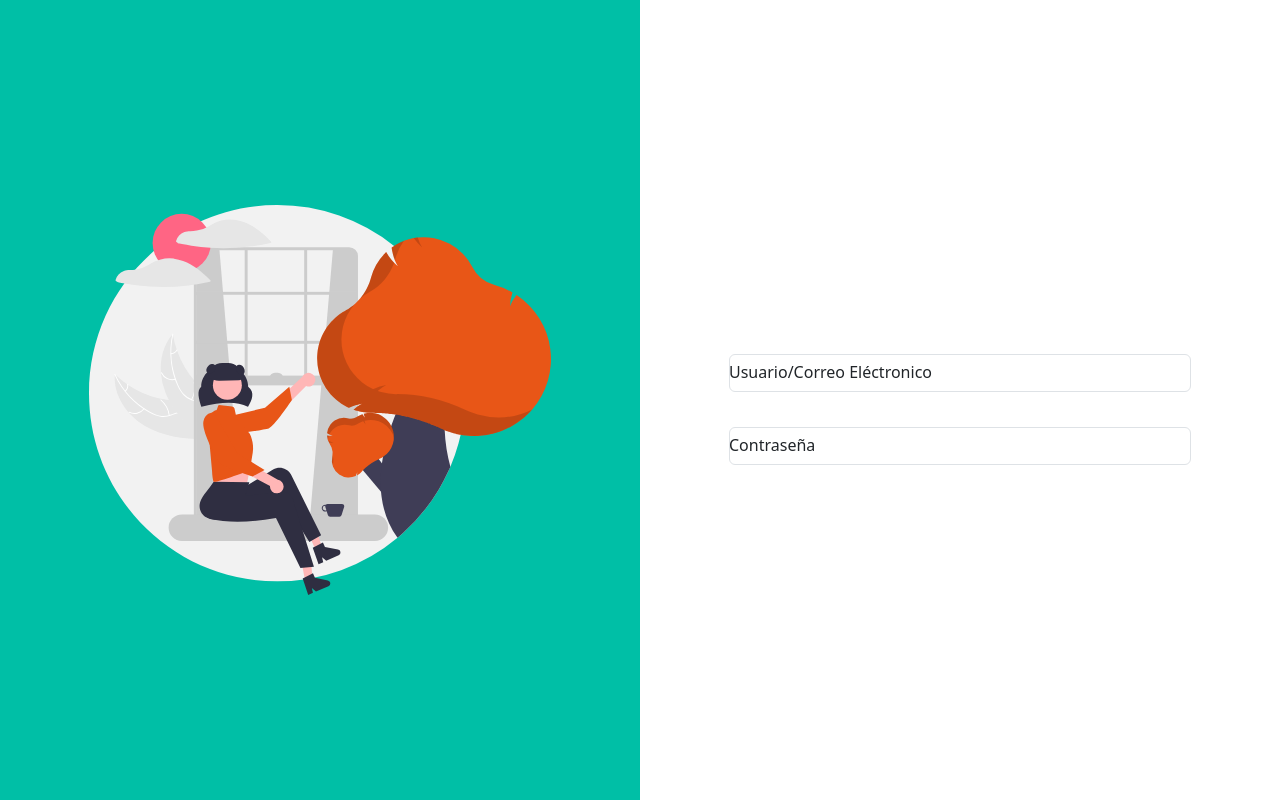
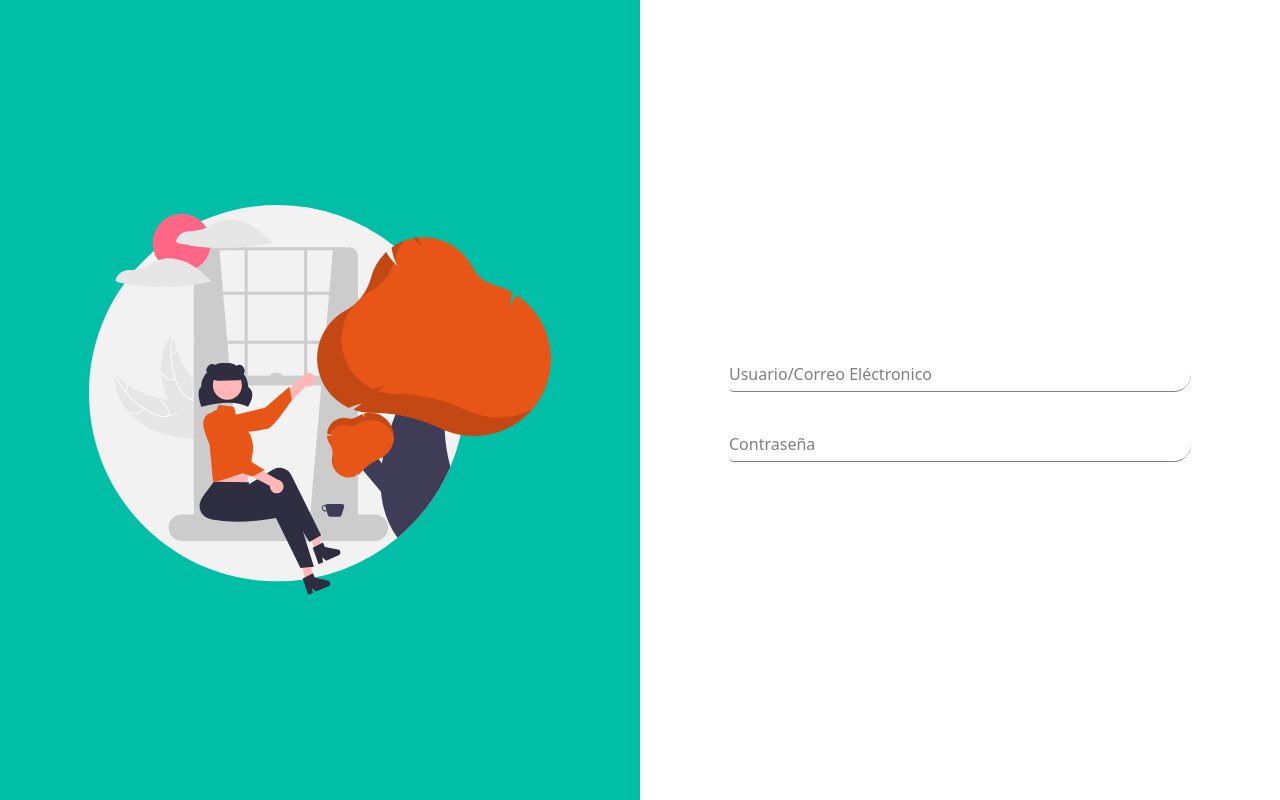
Before and after one commit to OnedGmez/Catalogo-productos, a Vue app: page / in a window 1280 px wide. Built offline with nearby package versions, Linux system fonts and the light colour scheme.

Commit message:
CSS para los inputs y los labels

```diff
--- a/src/views/loginPage.vue
+++ b/src/views/loginPage.vue
@@ -72,6 +72,20 @@
   position: relative;
 }
 
+form .form-control{
+  border: none;
+  width: 100%;
+  height: 100%;
+  border-bottom: solid 1.5px var(--vt-c-grey);
+  border-bottom-right-radius: 20px;
+  border-top-right-radius: 20px;
+  transition: all 220ms ease-in-out;
+}
+
+form .form-label{
+  color: var(--vt-c-grey);
+}
+
 /*Anular animaciones por defecto de bootstrap*/
 form .form-control:focus{
   outline: none;
```
